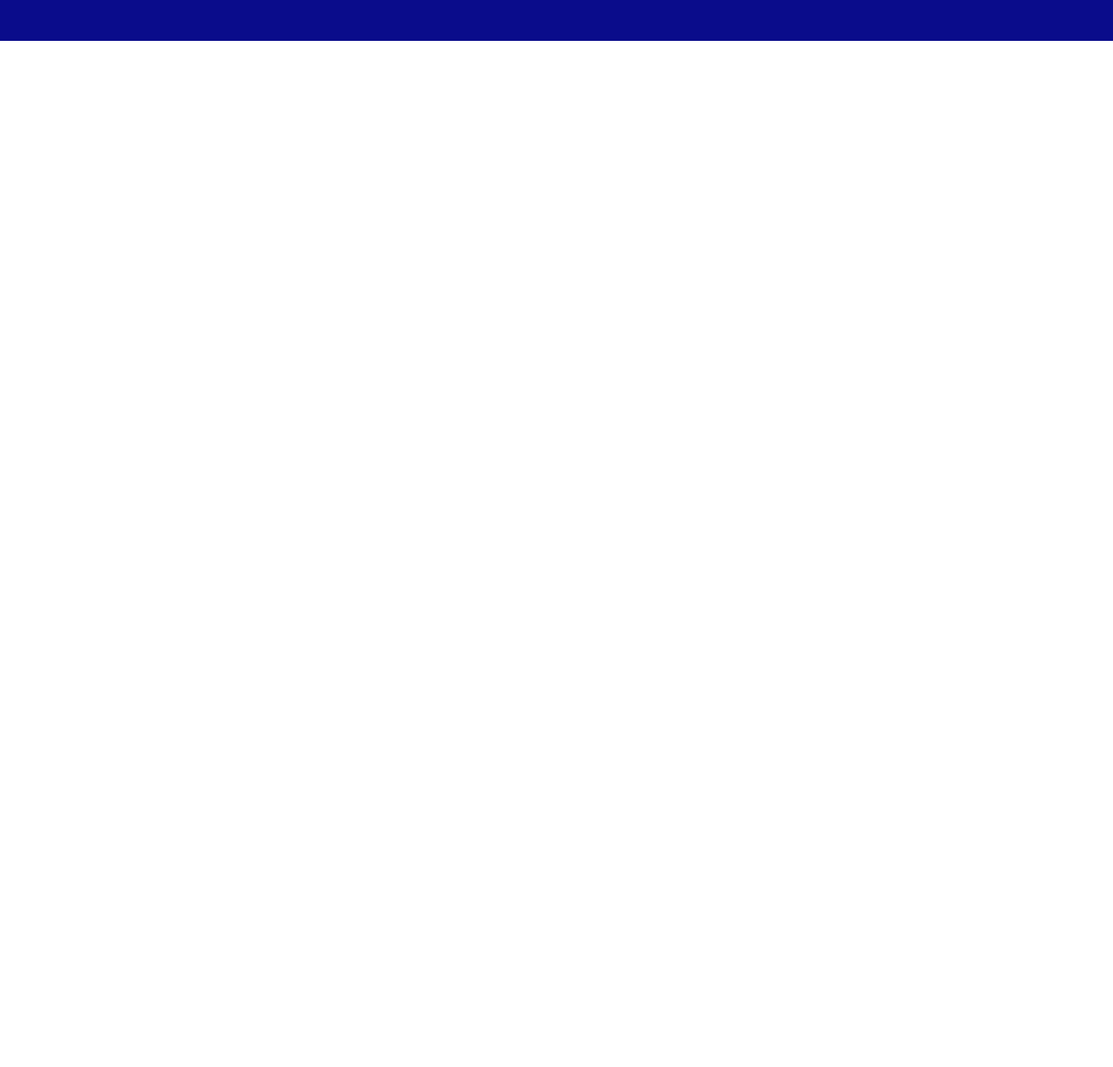
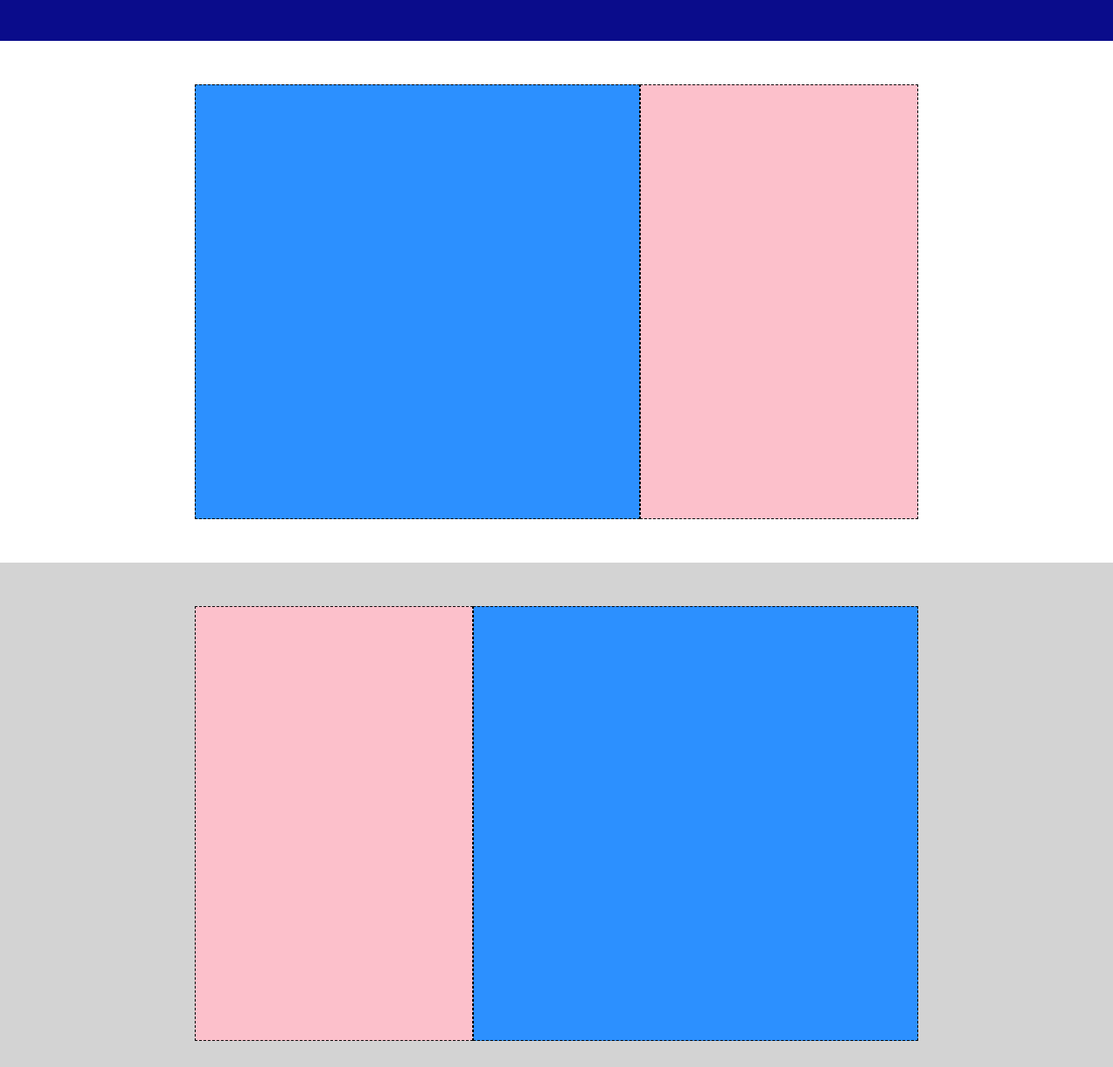
Before and after one commit to Christian-Beninati/htmlcss-struttura-discord, a plain HTML site: page index.html in a window 1280 px wide. Shown: the part 493-1720 px from the top of the page at 87% size. Before the commit the page ends 800 px from the top, so only its background shows below. Drawn offline with Linux system fonts and the light colour scheme.

Commit message:
main-column

```diff
--- a/css/style.css
+++ b/css/style.css
@@ -8,6 +8,7 @@
 /* utilities */
 .d-flex {
     display: flex;
+    flex-direction: row;
 }
 
 
@@ -17,9 +18,8 @@ header {
     background-color: #ADD8E6;
 }
 
-.container {
+.container-header  {
      height: 100%;
-     flex-direction: row;
      align-items: center;
      justify-content: center;
      margin: 0 500px;
@@ -40,15 +40,14 @@ header {
     flex-grow: 1;
 }
 
-/* nav */
-.jumbotron {
+/* main-header jumbotron*/
+
+.container-jumbotron {
     height: 500px;
     background-color: #0A0C8B;
-    flex-direction: row;
     justify-content: center;
     align-items: center;
 }
-
 
 .block-jumbotron {
     width: 800px;
@@ -56,3 +55,41 @@ header {
     background-color: #EE82EE;
     border: 1px dashed black;
 }
+
+/* main column */
+.container-column, .container-column-mid {
+    height: 600px;
+    justify-content: center;
+    align-items: center;
+}
+
+.left-column {
+    width: 40%;
+    background-color: #2C90FF;
+}
+
+.right-column {
+    width: 25%;
+    background-color: #FCC0CB;
+}
+
+.left-column, .right-column, .left-column-middle, .right-column-middle{
+    height: 500px;
+    border: 1px dashed black;
+}
+
+/* main column middle */
+
+.left-column-middle {
+    width: 25%;
+    background-color: #FCC0CB;
+}
+
+.right-column-middle {
+    width: 40%;
+    background-color: #2C90FF;
+}
+
+.container-column-mid {
+    background-color: #D3D3D3;
+}
--- a/index.html
+++ b/index.html
@@ -10,8 +10,9 @@
     <title>Discord Blocks Layout</title>
 </head>
 <body>
+      <!-- header -->
     <header>
-        <div class="container d-flex">
+        <div class="container-header d-flex">
             <div class="logo-header"> logo</div>
             <nav class="nav-header">link link link link lnik</nav>
             <div class="login-header">login</div>
@@ -20,12 +21,37 @@
 
 
     <main>
-        <!-- jumbotron -->
+        <!-- main-header jumbotron -->
         <section>
-            <div class="jumbotron d-flex">
+            <div class="container-jumbotron d-flex">
                 <div class="block-jumbotron"></div>
             </div>
         </section>
+
+        <!-- main column -->
+        <section>
+             <div class="container-column d-flex">
+                <div class="left-column"></div>
+                <div class="right-column"></div>
+
+             </div>
+        </section>
+
+        <section>
+            <div class="container-column-mid d-flex">
+               <div class="left-column-middle"></div>
+               <div class="right-column-middle"></div>
+
+            </div>
+       </section>
+
+       <section>
+        <div class="container-column  d-flex">
+           <div class="left-column"></div>
+           <div class="right-column"></div>
+
+        </div>
+   </section>
    </main>
 </body>
 </html>
```
